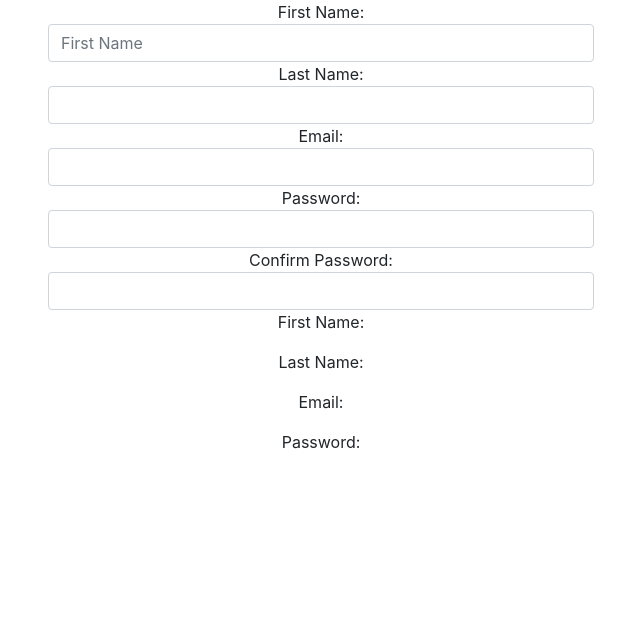
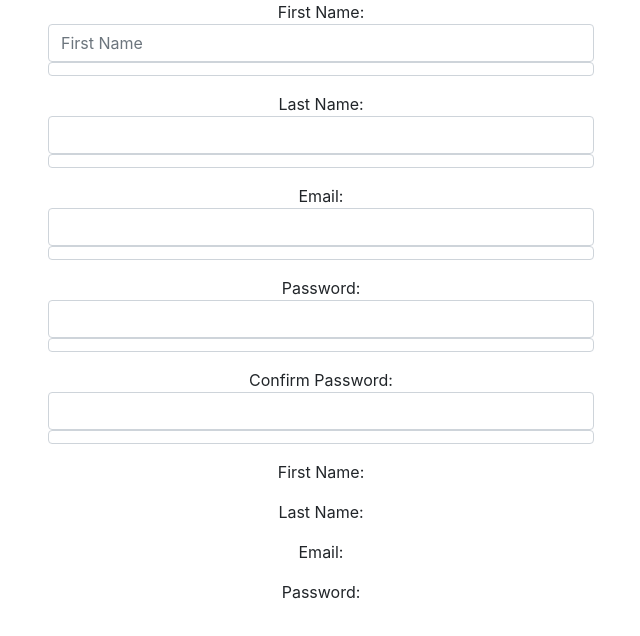
Before and after one commit to npulliam/prop-it-up, a React (Create React App) app: page / in a window 1280 px wide. Shown: the top 636 px of the page, without its empty margins (319-959 px from the left). Built offline with nearby package versions, Linux system fonts and the light colour scheme.

Commit message:
validations added

```diff
--- a/src/components/HookForm.js
+++ b/src/components/HookForm.js
@@ -2,10 +2,15 @@ import React, { useState } from 'react';
 
 const HookForm = props => {
     const [firstName, setFirstName] = useState("");
+    const [firstNameErr, setFnErr] = useState("");
     const [lastName, setLastName] = useState("");
+    const [lastNameErr, setLnErr] = useState("");
     const [email, setEmail] = useState("");
+    const [emailErr, setEmailErr] = useState("");
     const [password, setPassword] = useState("");
+    const [passwordErr, setPwErr] = useState("");
     const [confirmPw, setConfirmPw] = useState("");
+    const [confirmPwErr, setConfirmPwErr] = useState("");
 
     const createUser = e => {
         e.preventDefault();
@@ -13,20 +18,74 @@ const HookForm = props => {
         console.log(`user with email: ${newUser.email} created`)
 
     }
+
+    const handleInput = (e, inputName, minLen, setFunction) => {
+        setFunction(e.target.value);
+        let message = ""
+        if (e.target.value.length < minLen) {
+            message = `${inputName} must be at least ${minLen} characters in length!`;
+        } else {
+            message = "";
+        }
+        if (inputName == "First Name") {
+            setFnErr(message);
+        } else if (inputName == "Last Name") {
+            setLnErr(message);
+        } else if (inputName == "Email") {
+            setEmailErr(message);
+        } else if (inputName == "Password") {
+            setPwErr(message)
+        }
+    }
+
+    const handleConfirmPw = (e) => {
+        setConfirmPw(e.target.value);
+        if (e.target.value !== password) {  // did not work with confirmPw in the condition
+            setConfirmPwErr("Passwords must match")
+        } else {
+            setConfirmPwErr("");
+        }
+    }
+
     return (
         <div className="container">
             <div className="row justify-content-center">
                     <form onSubmit={ createUser } className="form w-50">
                         <label>First Name:</label>
-                        <input className="form-control" type="text" placeholder="First Name" onChange={ (e) => setFirstName(e.target.value)}/>
+                        <input className="form-control" type="text" placeholder="First Name" onChange={ (e) => { handleInput(e, "First Name", 2, setFirstName)}}/>
+                        {
+                            firstNameErr ?
+                                <p className="text-danger form-control">{ firstNameErr }</p> :
+                                <p className="text-danger form-control">  </p>
+                        }
                         <label>Last Name:</label>
-                        <input className="form-control" type="text" onChange={ (e) => setLastName(e.target.value)}/>
+                        <input className="form-control" type="text" onChange={ (e) => { handleInput(e, "Last Name", 2, setLastName)}}/>
+                        {
+                            lastNameErr ?
+                                <p className="text-danger form-control">{ lastNameErr }</p> :
+                                <p className="text-danger form-control">  </p>
+                        }
                         <label>Email:</label>
-                        <input className="form-control" type="email" onChange={ (e) => setLastName(e.target.value)}/>
+                        <input className="form-control" type="email" onChange={ (e) => { handleInput(e, "Email", 5, setEmail)}}/>
+                        {
+                            emailErr ?
+                                <p className="text-danger form-control">{ emailErr }</p> :
+                                <p className="text-danger form-control">  </p>
+                        }
                         <label>Password:</label>
-                        <input className="form-control" type="password" onChange={ (e) => setPassword(e.target.value)}/>
+                        <input className="form-control" type="password" onChange={ (e) => { handleInput(e, "Password", 8, setPassword)}}/>
+                        {
+                            passwordErr ?
+                                <p className="text-danger form-control">{ passwordErr }</p> :
+                                <p className="text-danger form-control">  </p>
+                        }
                         <label>Confirm Password:</label>
-                        <input className="form-control" type="password" onChange={ (e) => setConfirmPw(e.target.value)}/>
+                        <input className="form-control" type="password" onChange={handleConfirmPw}/>
+                        {
+                            confirmPwErr ?
+                                <p className="text-danger form-control">{ confirmPwErr }</p> :
+                                <p className="text-danger form-control">  </p>
+                        }
                     </form>
                     <p>First Name: {firstName}</p>
                     <p>Last Name: {lastName}</p>
```
